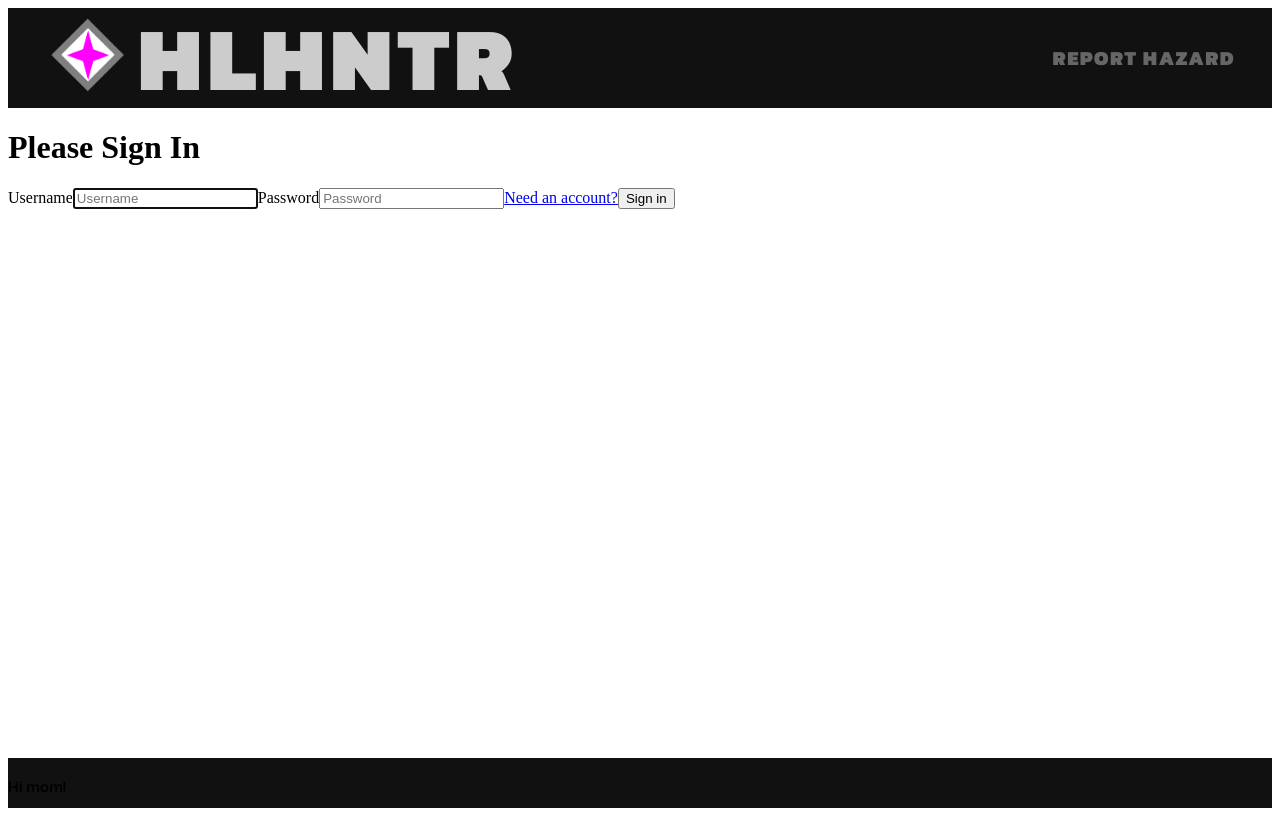
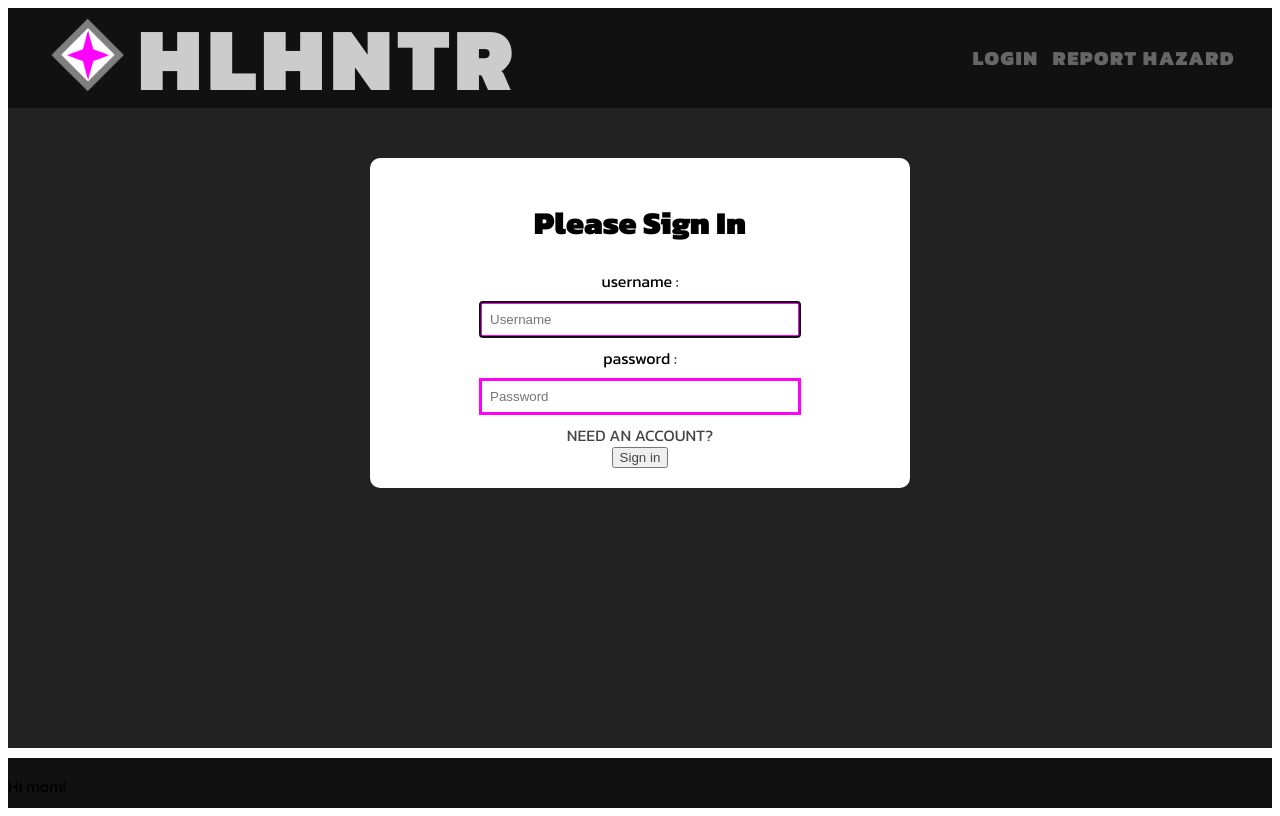
Before and after one commit to eliasmorganclark/HLHNTR, a Vue app in the folder capstone/vue/: page /login in a window 1280 px wide. Built offline with nearby package versions, Linux system fonts and the light colour scheme.

Commit message:
Stylin And Profilin

```diff
--- a/capstone/vue/src/App.vue
+++ b/capstone/vue/src/App.vue
@@ -9,6 +9,10 @@
         </router-link>
         <span class ="links">
 
+     <router-link
+        v-bind:to="{ name: 'login' }"
+        v-if="$store.state.token == ''"
+        >LOGIN</router-link>
       <router-link
         v-bind:to="{ name: 'logout' }"
         v-if="$store.state.token != ''"
--- a/capstone/vue/src/components/HazardList.vue
+++ b/capstone/vue/src/components/HazardList.vue
@@ -14,14 +14,18 @@
       <option value="DRAIN">Drains</option>
     </select>
     <ul>
+
     <li
       class="hazard-list"
       v-for="hazard in filteredHazards"
       :key="hazard.hazardId"
     >
+    <router-link v-bind:to=" {name : 'details' , params: { hazardId : hazard.hazardId }}">
       <strong>{{ hazard.hazardType }}</strong> - {{ hazard.address.houseNumber }} {{hazard.address.streetName }},<em> {{hazard.address.city}} ,
       {{hazard.address.state}}</em> - {{hazard.address.zip}}
+      </router-link>
     </li>
+
     </ul>
   </div>
 </template>
@@ -189,4 +193,13 @@ export default {
 };
 </script>
 
-<style></style>
+<style scoped>
+
+li > a {
+  color: #444;
+  text-decoration: none;
+}
+
+
+
+</style>
--- a/capstone/vue/src/components/NewReport.vue
+++ b/capstone/vue/src/components/NewReport.vue
@@ -133,6 +133,7 @@ import reportingService from "@/services/ReportingService.js";
 
 export default {
   name: "new-report",
+
   props: {
     propHazard: {}
   },
--- a/capstone/vue/src/views/Home.vue
+++ b/capstone/vue/src/views/Home.vue
@@ -12,7 +12,7 @@
       </div>
     </div>
     <div class="report-hazard-container">
-      <new-report v-bind:propHazard="emittedMapHazard"/>
+      <new-report v-bind:propHazard="emittedMapHazard" />
     </div>
   </div>
 </template>
@@ -37,6 +37,9 @@ export default {
     },
     emitHazardFromMap(hazard){
       this.emittedMapHazard = hazard;
+    },
+    refreshPlease(){
+      //let hazardlist know to refresh ???????????????????
     }
   },
 };
--- a/capstone/vue/src/views/Login.vue
+++ b/capstone/vue/src/views/Login.vue
@@ -1,4 +1,5 @@
 <template>
+<div id="body">
   <div id="login" class="text-center">
     <form class="form-signin" @submit.prevent="login">
       <h1 class="h3 mb-3 font-weight-normal">Please Sign In</h1>
@@ -12,7 +13,7 @@
       >
         Thank you for registering, please sign in.
       </div>
-      <label for="username" class="sr-only">Username</label>
+      <label for="username" class="sr-only">username :</label>
       <input
         type="text"
         id="username"
@@ -22,7 +23,7 @@
         required
         autofocus
       />
-      <label for="password" class="sr-only">Password</label>
+      <label for="password" class="sr-only">password :</label>
       <input
         type="password"
         id="password"
@@ -31,9 +32,10 @@
         v-model="user.password"
         required
       />
-      <router-link :to="{ name: 'register' }">Need an account?</router-link>
+      <router-link class="linking" :to="{ name: 'register' }">Need an account?</router-link>
       <button type="submit">Sign in</button>
     </form>
+  </div>
   </div>
 </template>
 
@@ -74,3 +76,57 @@ export default {
   },
 };
 </script>
+
+
+<style scoped>
+
+#body {
+    font-family: 'Kanit', sans-serif;
+
+  display: flex;
+  align-items: center;
+  justify-content: center;
+  flex-direction: column;
+  background-color: #222;
+}
+#login  {
+  flex-grow: 1;
+  min-height: 80vh;
+  margin: 0;
+}
+
+.form-signin {
+  align-items: center;
+  margin: 50px;
+  padding: 20px;
+  width: 500px;
+  display: flex;
+  flex-direction: column;
+  background-color: white;
+  border-radius: 10px;
+}
+
+.form-control {
+  width: 300px;
+  padding: 8px;
+  margin: 8px;
+  border: 3px solid fuchsia;
+  color: fuschia;
+
+}
+
+a {
+  text-transform: uppercase;
+  color: #444;
+  text-decoration: none;
+
+
+}
+
+button {
+   color: #444;
+}
+
+
+
+</style>
```
